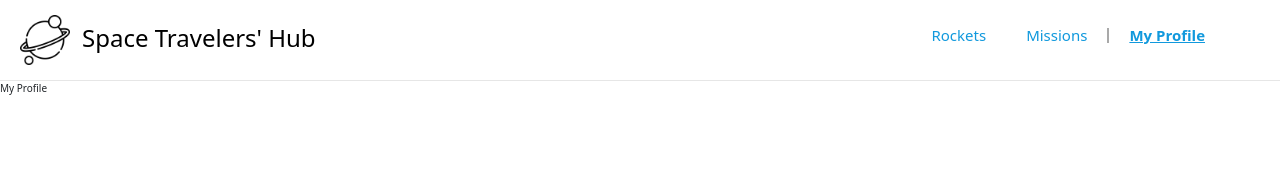
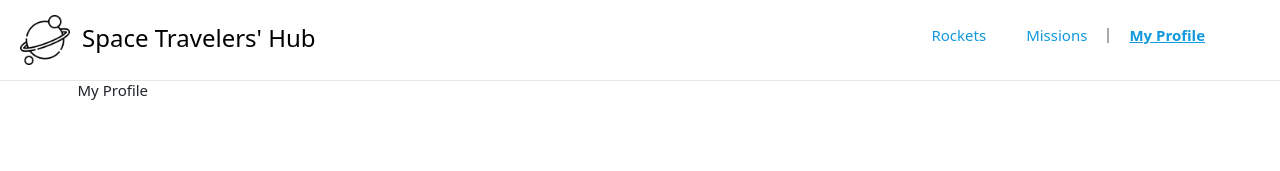
Before and after one commit to t-bello7/Micro-Space-Hub, a React (Create React App) app: page /my-profile in a window 1280 px wide. Shown: the top 171 px of the page. Built offline with nearby package versions, Linux system fonts and the light colour scheme.

Commit message:
Set up profile component

```diff
--- a/src/components/MyProfile.jsx
+++ b/src/components/MyProfile.jsx
@@ -1,5 +1,19 @@
+/* eslint-disable object-curly-newline */
+import { Container, Row, Col, ListGroup } from 'react-bootstrap';
+
 function MyProfile() {
-  return <div>My Profile</div>;
+  return (
+    <div>
+      <Container className="profile-container">
+        <Row>
+          <Col>
+            <h4>My Profile</h4>
+            <ListGroup />
+          </Col>
+        </Row>
+      </Container>
+    </div>
+  );
 }
 
 export default MyProfile;
```
